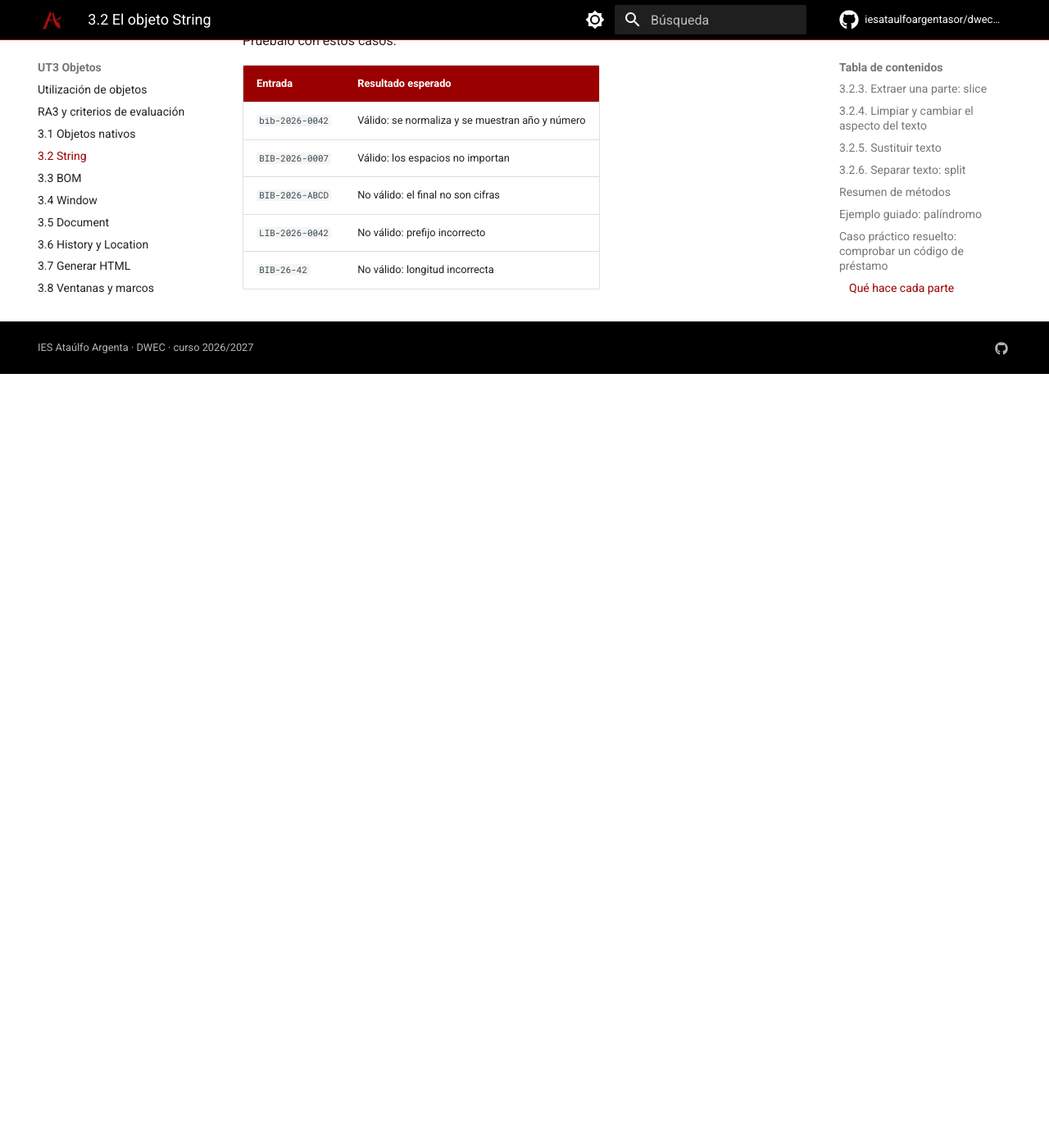
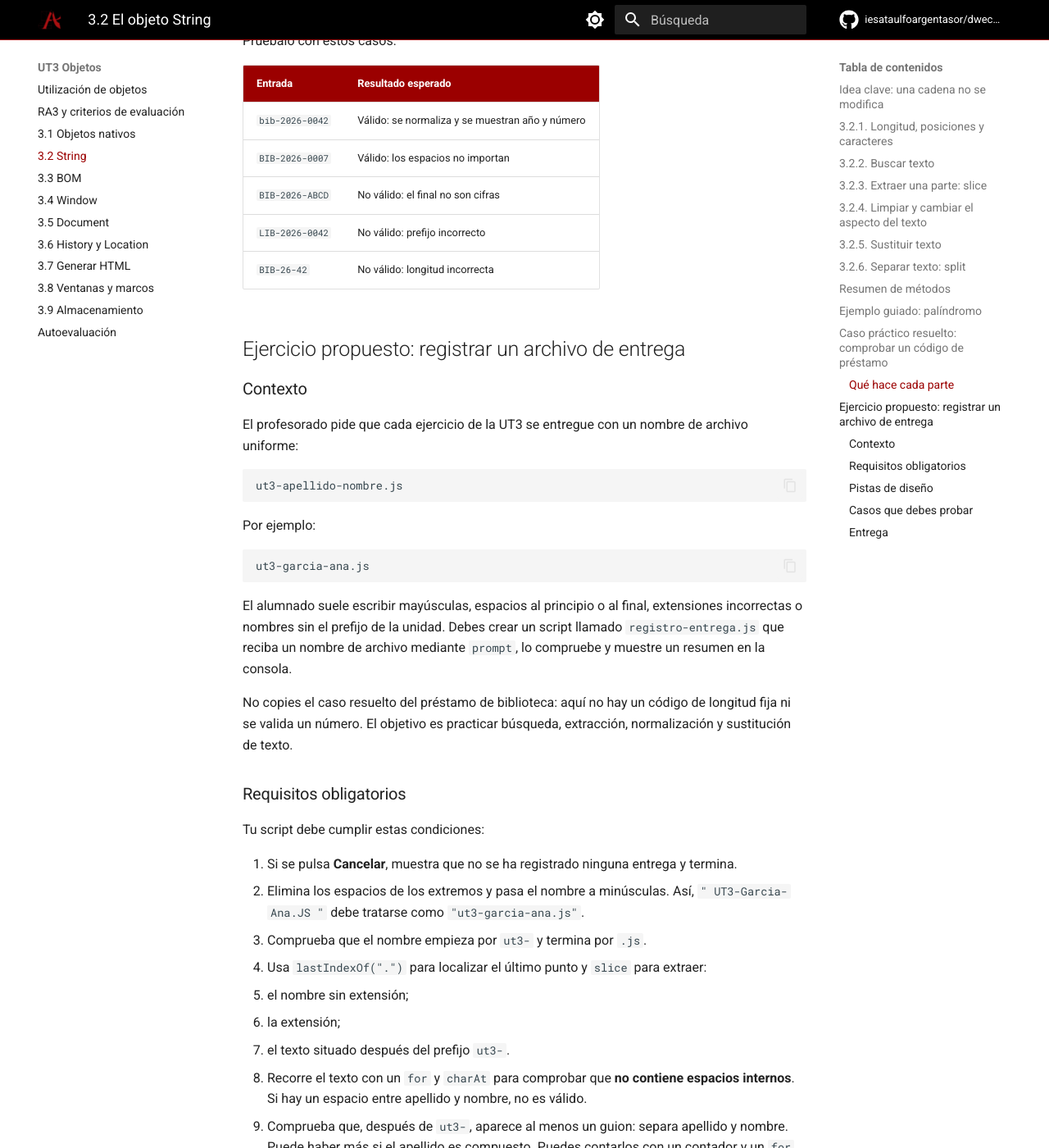
Before and after one commit to iesataulfoargentasor/dwec_2026_2027, an MkDocs documentation site: the page built from docs/ut3/string.md, in a window 1280 px wide and 1400 px high, scrolled down 6940 px. Shown: the whole window at 82% size. Built offline with MkDocs 1.6.1 and Material for MkDocs 9.7.7, drawn with Linux system fonts in a browser that asks for light colours; comment, search, counter and statistics services are not loaded; before the commit the page ends 7395 px from its top, so only the background shows below that; some of the changed text lies outside the part shown.

Commit message:
Añadir ejercicio autónomo de String en UT3.
Co-authored-by: Cursor <cursoragent@cursor.com>

````diff
--- a/docs/ut3/string.md
+++ b/docs/ut3/string.md
@@ -287,3 +287,88 @@ Pruébalo con estos casos:
 | `BIB-2026-ABCD` | No válido: el final no son cifras |
 | `LIB-2026-0042` | No válido: prefijo incorrecto |
 | `BIB-26-42` | No válido: longitud incorrecta |
+
+## Ejercicio propuesto: registrar un archivo de entrega
+
+### Contexto
+
+El profesorado pide que cada ejercicio de la UT3 se entregue con un nombre de archivo uniforme:
+
+```text
+ut3-apellido-nombre.js
+```
+
+Por ejemplo:
+
+```text
+ut3-garcia-ana.js
+```
+
+El alumnado suele escribir mayúsculas, espacios al principio o al final, extensiones incorrectas o nombres sin el prefijo de la unidad. Debes crear un script llamado `registro-entrega.js` que reciba un nombre de archivo mediante `prompt`, lo compruebe y muestre un resumen en la consola.
+
+No copies el caso resuelto del préstamo de biblioteca: aquí no hay un código de longitud fija ni se valida un número. El objetivo es practicar búsqueda, extracción, normalización y sustitución de texto.
+
+### Requisitos obligatorios
+
+Tu script debe cumplir estas condiciones:
+
+1. Si se pulsa **Cancelar**, muestra que no se ha registrado ninguna entrega y termina.
+2. Elimina los espacios de los extremos y pasa el nombre a minúsculas. Así, `" UT3-Garcia-Ana.JS "` debe tratarse como `"ut3-garcia-ana.js"`.
+3. Comprueba que el nombre empieza por `ut3-` y termina por `.js`.
+4. Usa `lastIndexOf(".")` para localizar el último punto y `slice` para extraer:
+
+   - el nombre sin extensión;
+   - la extensión;
+   - el texto situado después del prefijo `ut3-`.
+
+5. Recorre el texto con un `for` y `charAt` para comprobar que **no contiene espacios internos**. Si hay un espacio entre apellido y nombre, no es válido.
+6. Comprueba que, después de `ut3-`, aparece al menos un guion: separa apellido y nombre. Puede haber más si el apellido es compuesto. Puedes contarlos con un contador y un `for`.
+7. Si el archivo es válido, prepara un título legible:
+
+   ```text
+   ENTREGA UT3: garcia ana
+   ```
+
+   Para ello, usa `replaceAll("-", " ")` sobre la parte sin prefijo y sin extensión.
+
+8. Muestra una cabecera de consola formada con `repeat` y alinea el texto `Estado: aceptado` con `padEnd`.
+9. Muestra también si el nombre contiene la palabra `prueba` mediante `includes`. No lo rechaces por ello: solo avisa en consola para que el profesorado pueda revisarlo.
+
+!!! warning "Límites del ejercicio"
+    No uses funciones de usuario, arrays, `split`, DOM, eventos, expresiones regulares, `localStorage` ni `alert`. Solo necesitas `prompt`, variables, `if`, un bucle `for` y los métodos de `String` de este apartado.
+
+### Pistas de diseño
+
+No son una solución completa, pero sí el orden lógico:
+
+1. Comprueba Cancelar antes de usar `trim`.
+2. Guarda la versión normalizada en una nueva constante.
+3. Valida prefijo y extensión antes de extraer y mostrar el resumen.
+4. Calcula la posición del último punto una sola vez y guárdala en una variable.
+5. Declara un contador con `let` antes del `for`: el contador cambiará.
+6. Solo imprime el resumen final cuando todas las reglas se cumplan.
+
+### Casos que debes probar
+
+| Entrada en `prompt` | Resultado esperado |
+| --- | --- |
+| `ut3-garcia-ana.js` | Aceptado; título con `garcia ana` |
+| ` UT3-Garcia-Ana.JS ` | Aceptado; se normaliza antes de validar |
+| `ut3-lopez-de-la-vega.js` | Aceptado; los guiones adicionales son válidos |
+| `ut3-garcia ana.js` | Rechazado: hay un espacio interno |
+| `ut2-garcia-ana.js` | Rechazado: prefijo incorrecto |
+| `ut3-garcia-ana.txt` | Rechazado: extensión incorrecta |
+| `ut3-prueba-ana.js` | Aceptado, pero muestra aviso por contener `prueba` |
+| Cancelar | No se registra ninguna entrega |
+
+### Entrega
+
+Entrega `registro-entrega.js` y una captura de consola de un caso válido y otro inválido. En el caso válido deben verse:
+
+- el nombre normalizado;
+- el nombre sin extensión y la extensión extraídos con `slice`;
+- el título legible creado con `replaceAll`;
+- una línea decorativa generada con `repeat`;
+- el estado alineado mediante `padEnd`.
+
+La corrección valora que cada regla tenga un mensaje claro, que no haya espacios internos, que uses `lastIndexOf` en lugar de asumir una posición fija para el punto y que no adelantes expresiones regulares ni métodos de arrays.
````
